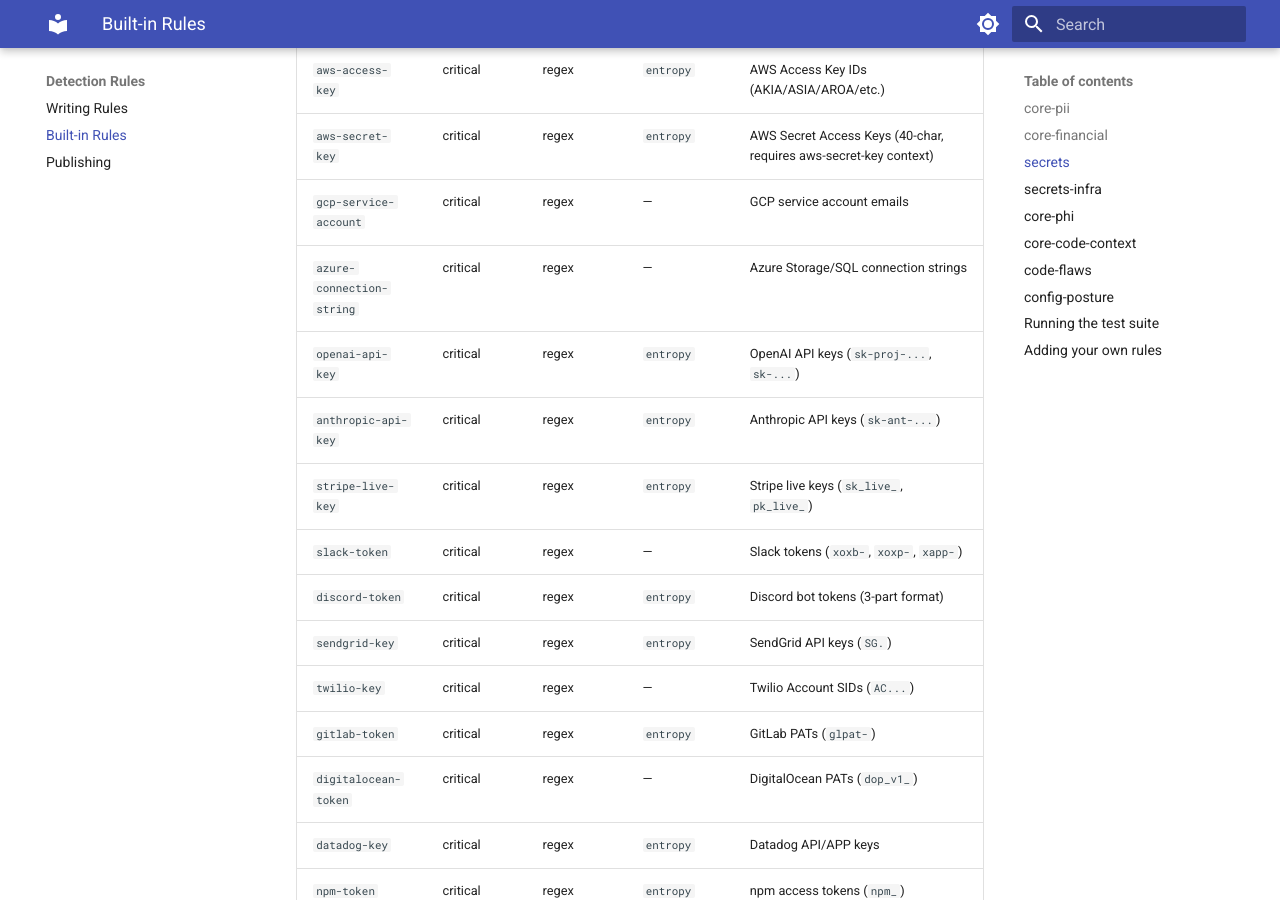
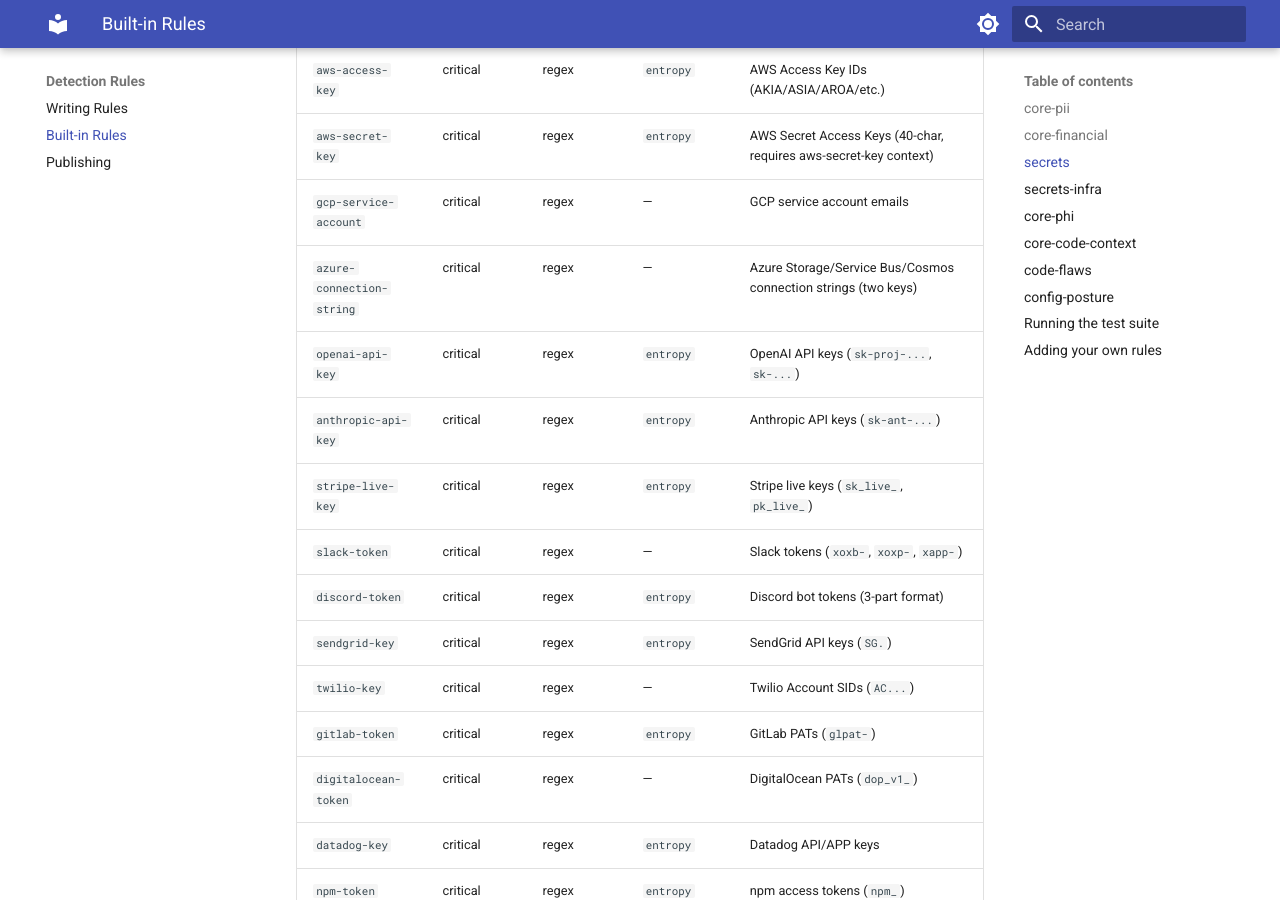
Before and after one commit to akasecurity/ai-tc-docs, an MkDocs documentation site: the page built from docs/rules/built-in.md, in a window 1280 px wide and 900 px high, scrolled down 2309 px. Built offline with MkDocs 1.6.1 and Material for MkDocs 9.7.7, drawn with Linux system fonts in a browser that asks for light colours.

```diff
--- a/docs/rules/built-in.md
+++ b/docs/rules/built-in.md
@@ -55,7 +55,7 @@ Detects credentials and tokens that should never be shared with AI models. 21 ru
 | `aws-access-key`          | critical | regex   | `entropy`       | AWS Access Key IDs (AKIA/ASIA/AROA/etc.)                          |
 | `aws-secret-key`          | critical | regex   | `entropy`       | AWS Secret Access Keys (40-char, requires aws-secret-key context) |
 | `gcp-service-account`     | critical | regex   | —               | GCP service account emails                                        |
-| `azure-connection-string` | critical | regex   | —               | Azure Storage/SQL connection strings                              |
+| `azure-connection-string` | critical | regex   | —               | Azure Storage/Service Bus/Cosmos connection strings (two keys)    |
 | `openai-api-key`          | critical | regex   | `entropy`       | OpenAI API keys (`sk-proj-...`, `sk-...`)                         |
 | `anthropic-api-key`       | critical | regex   | `entropy`       | Anthropic API keys (`sk-ant-...`)                                 |
 | `stripe-live-key`         | critical | regex   | `entropy`       | Stripe live keys (`sk_live_`, `pk_live_`)                         |
```
